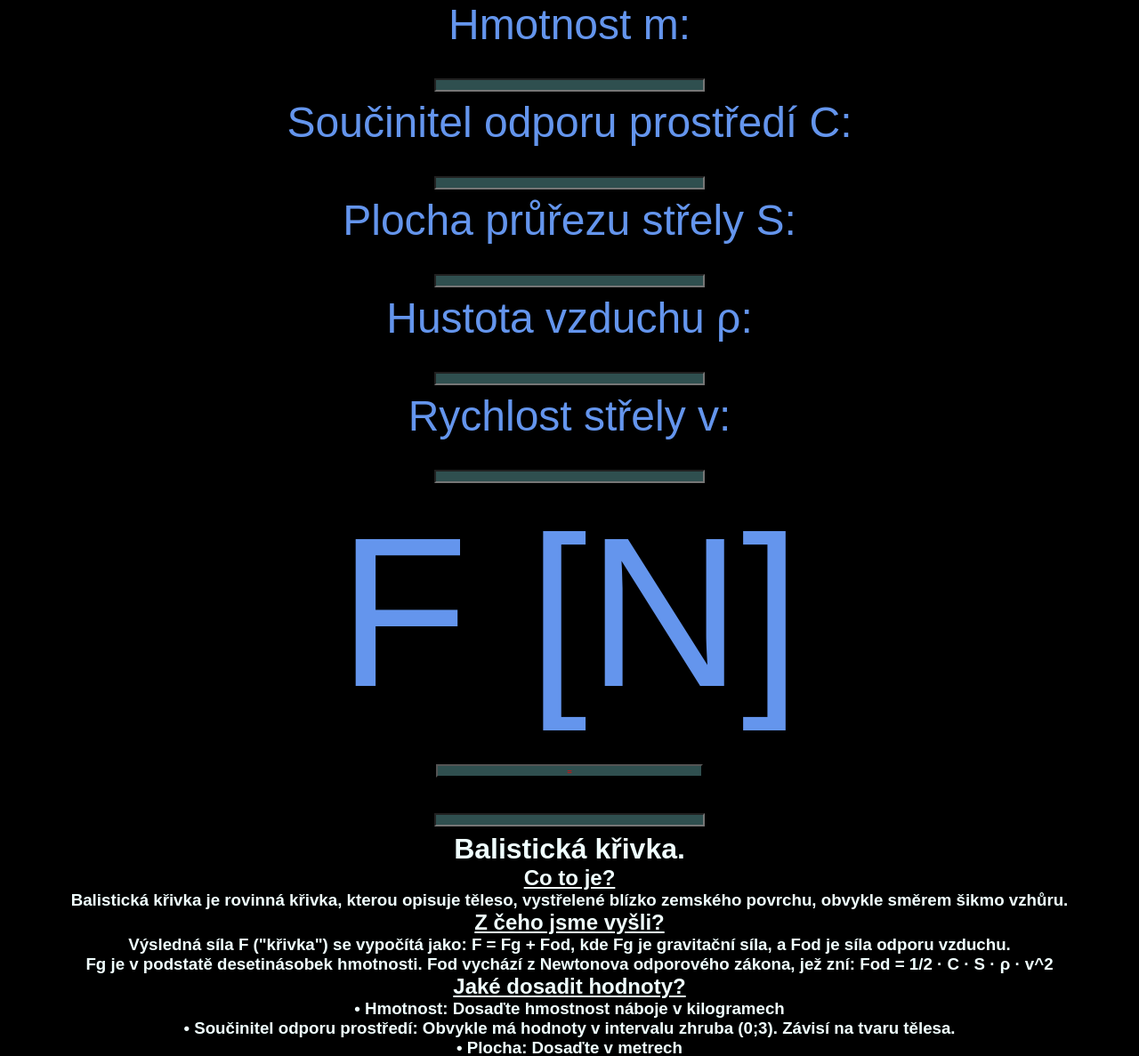
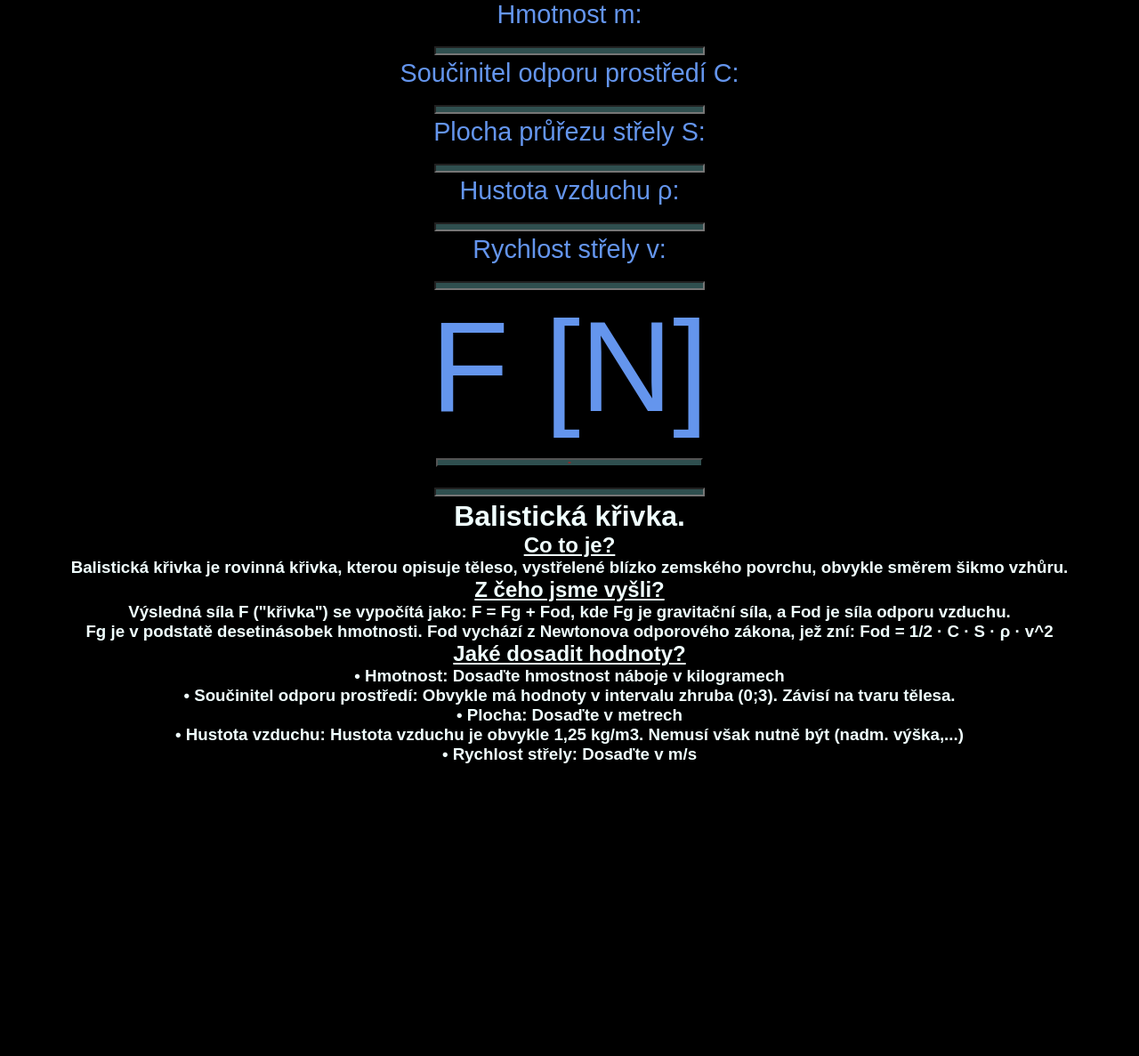
Before and after one commit to Johny1235/johnyreal.cz, a PHP site: page /subsites/krivka.html in a window 1280 px wide. Shown: the top 1187 px of the page at 89% size. After the commit the page ends 858 px from the top, so only its background shows below. Run offline with PHP 8.4, Linux system fonts and the light colour scheme; some web fonts are replaced.

Commit message:
Update krivka.css

```diff
--- a/subcss/krivka.css
+++ b/subcss/krivka.css
@@ -13,7 +13,7 @@ body
 .hodnoty
 {
     color: cornflowerblue;
-    font-size: 3em;
+    font-size: 1.8em;
 }
 button, input
 {
```
